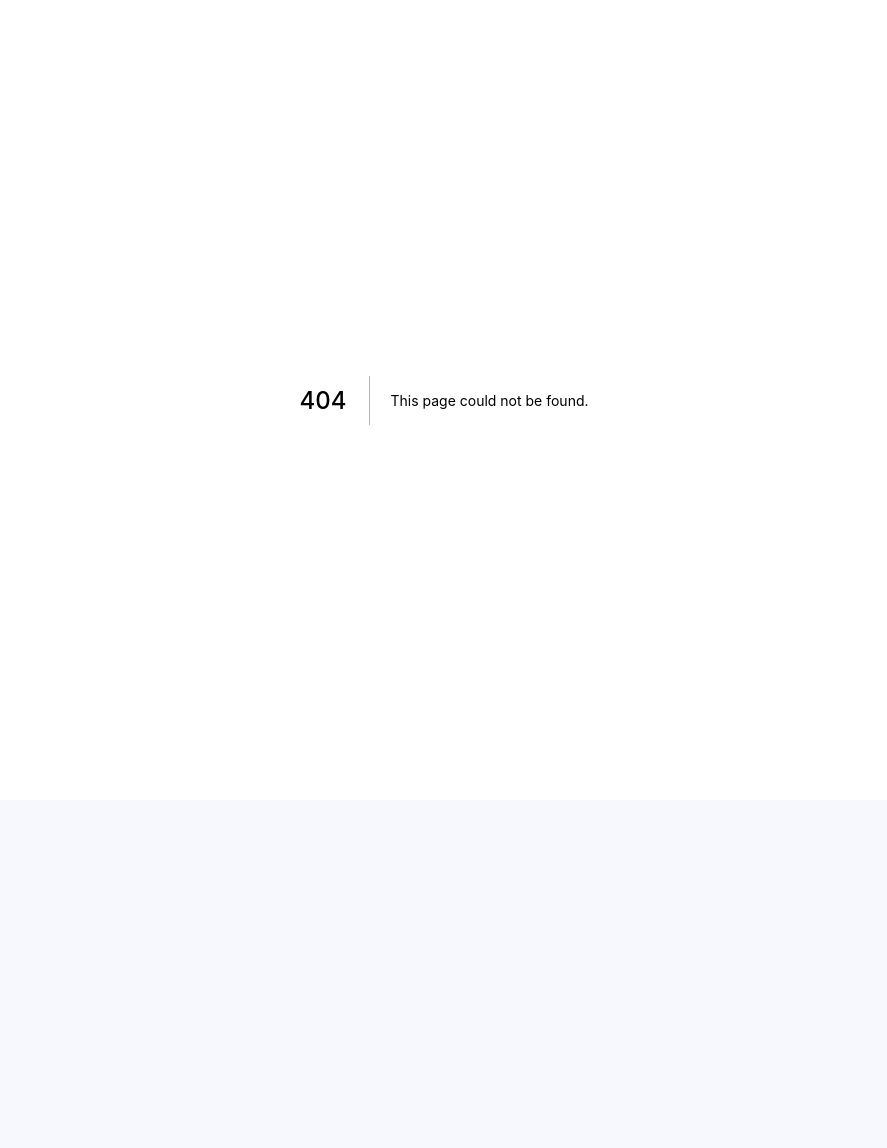
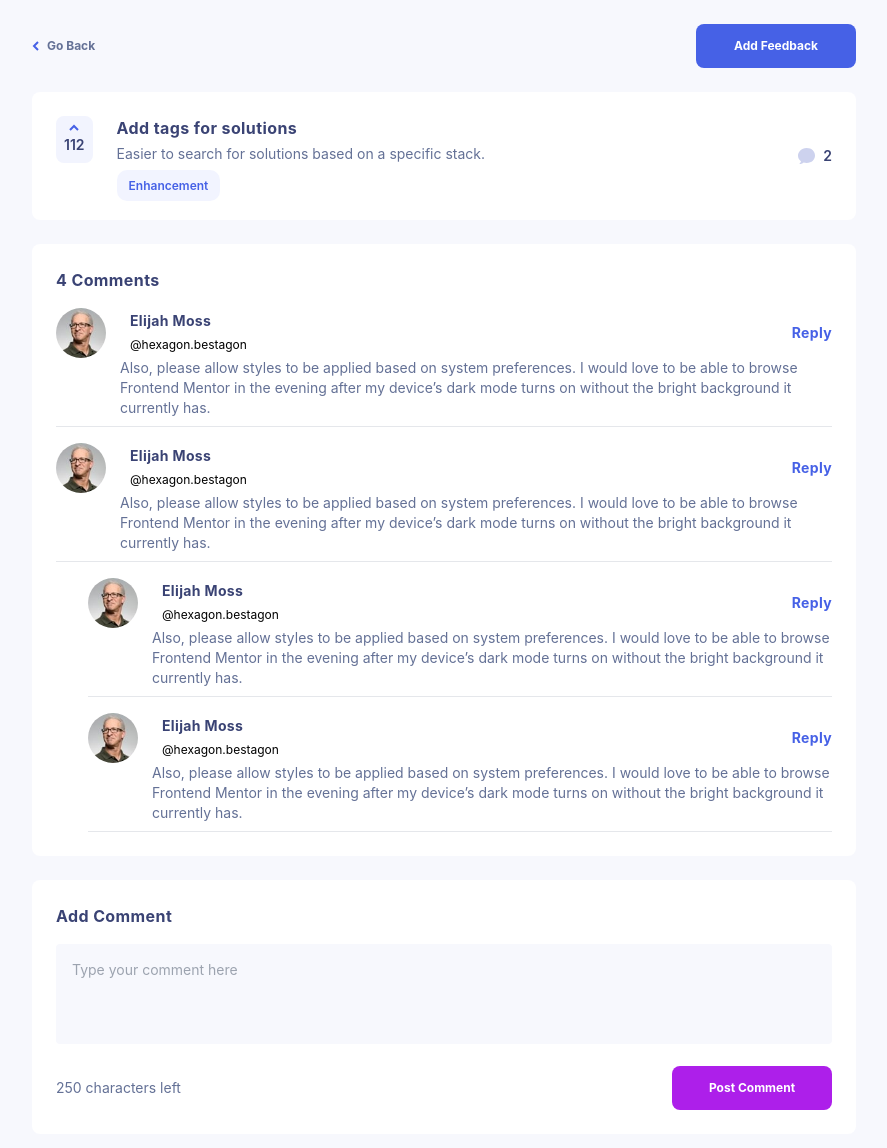
Before and after one commit to abdulvokhid-ochilov/feedback, a Next.js app: page /detail/1 in a window 1280 px wide. Before the commit this address had no page. Shown: the top 1148 px of the page, without its empty margins (196-1083 px from the left). Before the commit the page ends 800 px from the top, so only its background shows below. Built offline with nearby package versions, Linux system fonts and the light colour scheme.

Commit message:
Comments section

```diff
--- /dev/null
+++ b/components/AddComment.tsx
@@ -0,0 +1,27 @@
+import React from "react";
+
+const AddComment = () => {
+  return (
+    <div className="bg-white rounded-lg p-4 sm:p-6 flex flex-col  w-[340px] sm:w-[689px] space-y-4 xl:w-[824px] mx-auto h-fit">
+      <h1 className="text-[#3A4374]  text-sm md:text-base font-bold tracking-wide ">
+        Add Comment
+      </h1>
+      <div>
+        <textarea
+          className="bg-[#F7F8FD] w-full rounded h-[100px] p-4 text-xs sm:text-sm outline outline-transparent outline-offset-1 focus:outline-[#4661E6] resize-none"
+          placeholder="Type your comment here"
+        />
+      </div>
+      <div className="flex flex-row justify-between items-center">
+        <p className="mt-2 mb-3 sm:mb-2 text-xs md:text-sm text-[#647196]">
+          250 characters left
+        </p>
+        <div className="w-[160px] h-[44px] bg-[#AD1FEA] hover:bg-[#C75AF6] hover:cursor-pointer text-xs  font-bold py-2  px-2 sm:px-4 md:px-4 flex items-center justify-evenly rounded-lg text-white">
+          Post Comment
+        </div>
+      </div>
+    </div>
+  );
+};
+
+export default AddComment;
--- /dev/null
+++ b/components/Comment.tsx
@@ -0,0 +1,50 @@
+import React from "react";
+import Image from "next/image";
+import Profile from "../assets/user-images/image-elijah.jpg";
+import PostReply from "./PostReply";
+import { useState } from "react";
+
+const Comment = () => {
+  const [showReply, setShowReply] = useState(false);
+  return (
+    <div>
+      <div className="flex flex-row justify-between items-center">
+        <div className="flex items-center gap-4 sm:gap-6">
+          <Image
+            src={Profile}
+            alt="profile img"
+            width={50}
+            height={50}
+            className="rounded-full"
+          />
+          <div>
+            <h2 className="text-[#3A4374]  text-xs md:text-sm font-bold tracking-wide">
+              Elijah Moss
+            </h2>
+            <span className="mt-2 mb-3 sm:mb-2 text-xs text-[#647196">
+              @hexagon.bestagon
+            </span>
+          </div>
+        </div>
+        <p
+          onClick={() => setShowReply(!showReply)}
+          className="text-[#4661E6] hover:cursor-pointer hover:underline text-xs md:text-sm font-bold tracking-wide"
+        >
+          Reply
+        </p>
+      </div>
+      <div className="sm:ml-16">
+        <p className="mb-3 sm:mb-2 text-xs md:text-sm text-[#647196]">
+          Also, please allow styles to be applied based on system preferences. I
+          would love to be able to browse Frontend Mentor in the evening after
+          my device’s dark mode turns on without the bright background it
+          currently has.
+        </p>
+        {showReply && <PostReply />}
+      </div>
+      <hr />
+    </div>
+  );
+};
+
+export default Comment;
--- /dev/null
+++ b/components/Comments.tsx
@@ -0,0 +1,21 @@
+import React from "react";
+import Comment from "./Comment";
+
+const Comments = () => {
+  return (
+    <div className="bg-white rounded-lg p-4 sm:p-6 flex flex-col  w-[340px] sm:w-[689px] space-y-4 xl:w-[824px] mx-auto h-fit">
+      <h1 className="text-[#3A4374]  text-sm md:text-base font-bold tracking-wide">
+        4 Comments
+      </h1>
+
+      <Comment />
+      <Comment />
+      <div className="ml-6 sm:ml-8 flex flex-col space-y-4">
+        <Comment />
+        <Comment />
+      </div>
+    </div>
+  );
+};
+
+export default Comments;
--- a/components/FeedbackCard.tsx
+++ b/components/FeedbackCard.tsx
@@ -5,7 +5,7 @@ import Comment from "../assets/shared/icon-comments.svg";
 
 const FeedbackCard = () => {
   return (
-    <div className="bg-white rounded-lg p-6 flex flex-col sm:flex-row sm:space-x-6 hover:cursor-pointer md:w-[689px] xl:w-[824px] mx-auto">
+    <div className="bg-white rounded-lg p-4 sm:p-6 flex flex-col sm:flex-row sm:space-x-6 hover:cursor-pointer w-[340px] sm:w-[689px] xl:w-[824px] mx-auto h-fit">
       <div className="hidden sm:block">
         <UpvoteButton />
       </div>
--- /dev/null
+++ b/components/PostReply.tsx
@@ -0,0 +1,17 @@
+import React from "react";
+
+const PostReply = () => {
+  return (
+    <div className="flex flex-row gap-2 sm:gap-4 mb-4">
+      <textarea
+        className="bg-[#F7F8FD] w-full rounded h-[100px] p-4 text-xs sm:text-sm outline outline-transparent outline-offset-1 focus:outline-[#4661E6] resize-none"
+        placeholder="Type your reply here"
+      />
+      <div className="w-[160px] h-[44px] bg-[#AD1FEA] hover:bg-[#C75AF6] hover:cursor-pointer text-xs  font-bold sm:px-4 md:px-4 flex items-center justify-evenly rounded-lg text-white">
+        Post Reply
+      </div>
+    </div>
+  );
+};
+
+export default PostReply;
--- a/components/SuggestionsHeader.tsx
+++ b/components/SuggestionsHeader.tsx
@@ -33,7 +33,7 @@ const SuggestionsHeader = () => {
                 </p>
               </Menu.Button>
 
-              <Menu.Items className="absolute top-[160px] md:top-[340px] xl:top-[125px] left-[20px] md:left-[480px] xl:left-[680px] right-0 flex flex-col bg-white text-[#647196]  w-[256px] drop-shadow-2xl rounded-lg">
+              <Menu.Items className="absolute top-[160px] md:top-[340px] xl:top-[125px] left-[20px] md:left-[480px] xl:left-[680px] right-0 flex flex-col bg-white text-[#647196]  w-[256px] drop-shadow-2xl rounded-lg z-50">
                 <Menu.Item>
                   {({ active }) => (
                     <div className="text-xs md:text-sm px-4 py-2 border-b-[1px] border-[#e6ebfd] hover:text-[#AD1FEA] flex flex-row items-center justify-between">
--- /dev/null
+++ b/pages/detail/[id].tsx
@@ -0,0 +1,31 @@
+import React from "react";
+import FeedbackCard from "../../components/FeedbackCard";
+import Left from "../../assets/shared/icon-arrow-left.svg";
+import Image from "next/image";
+import AddComment from "../../components/AddComment";
+import Comments from "../../components/Comments";
+
+const FeedbackDetail = () => {
+  return (
+    <main className="xl:w-[1200px] m-auto  min-h-[100vh] flex flex-col md:gap-6 gap-3 p-3 md:p-6 ">
+      <div className="w-full md:w-[689px] xl:w-[824px] mx-auto flex justify-between">
+        <div className="flex flex-row gap-2 items-center">
+          <Image src={Left} alt="back" />
+          <p className="text-[#647196] font-bold text-xs hover:cursor-pointer hover:underline">
+            Go Back
+          </p>
+        </div>
+        <div>
+          <div className="w-[160px] h-[44px] bg-[#4661E6] hover:bg-[#7C91F9] hover:cursor-pointer text-xs  font-bold py-2  px-2 sm:px-4 md:px-4 flex items-center justify-evenly rounded-lg text-white">
+            <p> Add Feedback</p>
+          </div>
+        </div>
+      </div>
+      <FeedbackCard />
+      <Comments />
+      <AddComment />
+    </main>
+  );
+};
+
+export default FeedbackDetail;
--- a/pages/index.tsx
+++ b/pages/index.tsx
@@ -9,7 +9,7 @@ const Home: NextPage = () => {
   const [isOpen, setIsOpen] = useState(false);
   return (
     <main
-      className={`xl:w-[1200px] m-auto  h-[100vh] flex flex-col xl:flex-row md:gap-8 md:p-6 ${
+      className={`xl:w-[1200px] m-auto  min-h-[100vh] flex flex-col xl:flex-row md:gap-8 md:p-6 ${
         isOpen && "overflow-hidden"
       }`}
     >
```
